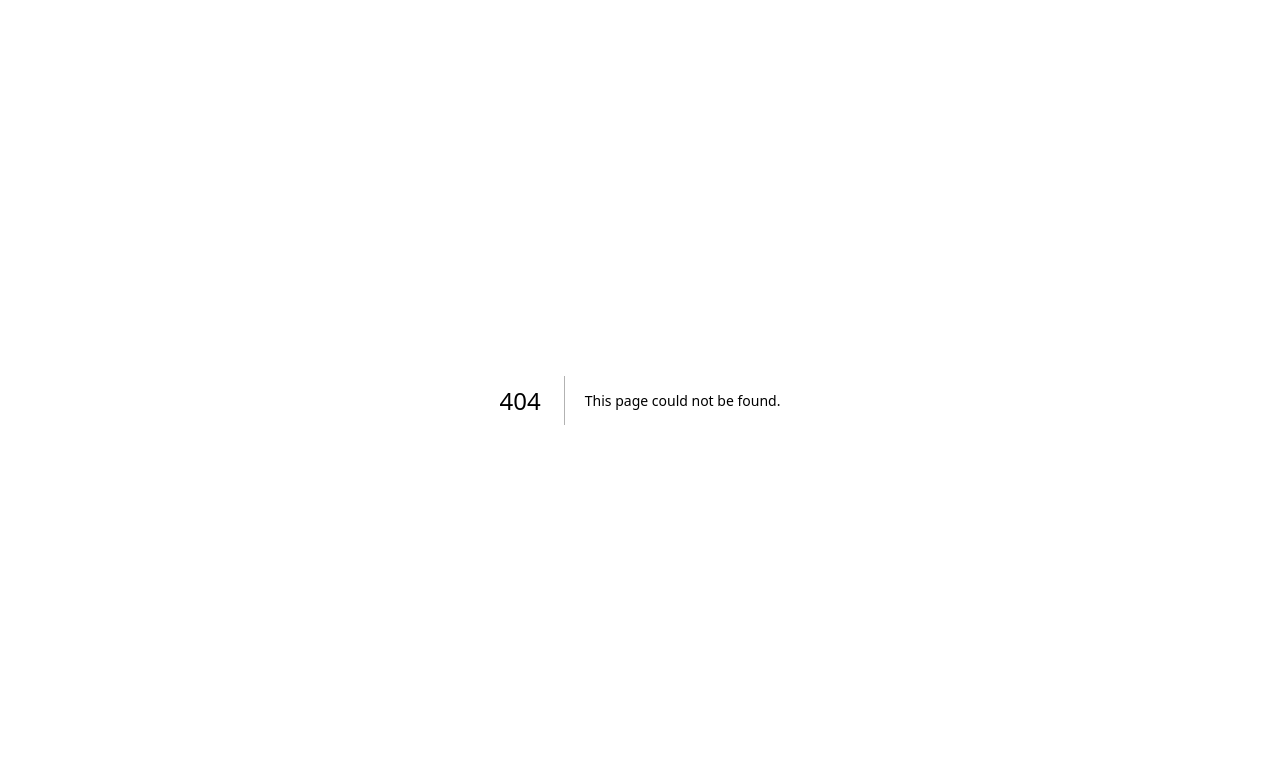
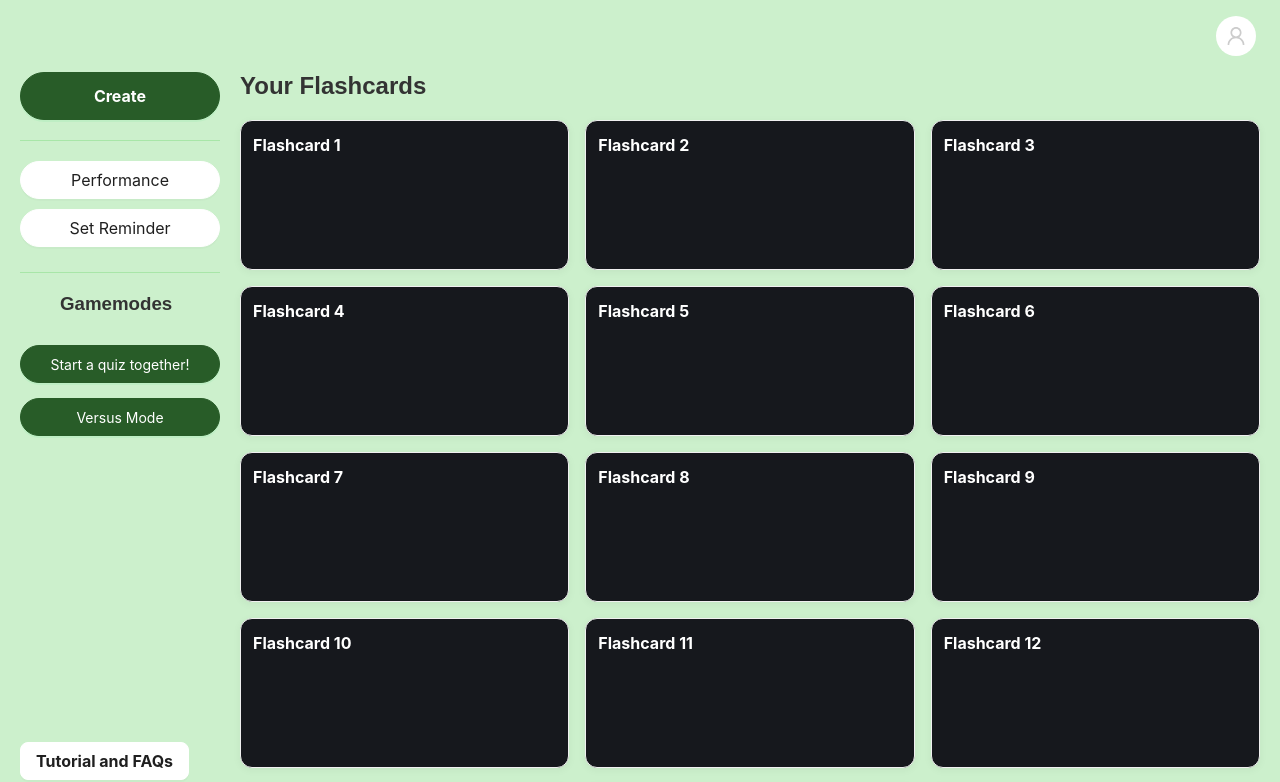
Before and after one commit to KlrShaK/MemoryDeck-Client, a Next.js app: page /home in a window 1280 px wide. Before the commit this address had no page. Shown: the top 782 px of the page. Built offline with nearby package versions, Linux system fonts and the light colour scheme; what @ant-design/nextjs-registry would draw is missing.

Commit message:
Create flashcard display component with scrolling functionality

```diff
--- /dev/null
+++ b/app/home/page.tsx
@@ -0,0 +1,232 @@
+"use client";
+
+import React, { useState, useEffect } from 'react';
+import { Button, Card, Row, Col, Avatar, Dropdown, Spin } from 'antd';
+import { EllipsisOutlined, UserOutlined } from '@ant-design/icons';
+import { useRouter } from 'next/navigation';
+
+// Simple Flashcard type
+interface Flashcard {
+  id: number;
+  title: string;
+  content: string;
+}
+
+const FlashcardPage = () => {
+  const router = useRouter();
+  const [loading, setLoading] = useState<boolean>(true);
+  const [flashcards, setFlashcards] = useState<Flashcard[]>([]);
+
+  // Load all flashcards at once
+  useEffect(() => {
+    setTimeout(() => {
+      const dummyData: Flashcard[] = Array(24).fill(null).map((_, index) => ({
+        id: index + 1,
+        title: `Flashcard ${index + 1}`,
+        content: `Content for flashcard ${index + 1}`
+      }));
+      setFlashcards(dummyData);
+      setLoading(false);
+    }, 500);
+  }, []);
+
+  // Navigation to quiz screen when clicking a flashcard
+  const handleFlashcardClick = (id: number) => {
+    router.push(`/flashcards/quiz/${id}`);
+  };
+
+  // Sidebar buttons
+  const handleCreateClick = () => {
+    console.log("Create button clicked");
+  };
+
+  const handlePerformanceClick = () => {
+    console.log("Performance button clicked");
+  };
+
+  const handleSetReminderClick = () => {
+    console.log("Set Reminder button clicked");
+  };
+
+  const handleQuizClick = () => {
+    console.log("Quiz button clicked");
+  };
+
+  const handleVersusClick = () => {
+    console.log("Versus Mode button clicked");
+  };
+
+  const handleTutorialClick = () => {
+    console.log("Tutorial button clicked");
+  };
+
+  const handleProfileClick = () => {
+    console.log("Profile button clicked");
+  };
+
+  return (
+    <div style={{ backgroundColor: '#ccf0cc', minHeight: '100vh', padding: '0' }}>
+      {/* Header with user profile */}
+      <div style={{
+        display: 'flex',
+        justifyContent: 'flex-end',
+        padding: '16px 24px',
+        backgroundColor: '#ccf0cc'
+      }}>
+        <Avatar
+          size={40}
+          icon={<UserOutlined />}
+          style={{ backgroundColor: '#fff', color: '#ccc', cursor: 'pointer' }}
+          onClick={handleProfileClick}
+        />
+      </div>
+
+      {/* Main content */}
+      <div style={{ display: 'flex', padding: '0 20px' }}>
+        {/* Sidebar */}
+        <div style={{ width: '200px', marginRight: '20px' }}>
+          <Button
+            type="primary"
+            onClick={handleCreateClick}
+            style={{
+              width: '100%',
+              marginBottom: '20px',
+              height: '48px',
+              backgroundColor: '#285c28',
+              borderColor: '#285c28',
+              borderRadius: '24px',
+              fontWeight: 'bold'
+            }}
+          >
+            Create
+          </Button>
+
+          <div style={{ borderTop: '1px solid #a8e6a8', marginBottom: '20px' }}></div>
+
+          <Button
+            type="default"
+            onClick={handlePerformanceClick}
+            style={{
+              width: '100%',
+              marginBottom: '10px',
+              backgroundColor: 'white',
+              borderColor: 'white',
+              borderRadius: '24px'
+            }}
+          >
+            Performance
+          </Button>
+
+          <Button
+            type="default"
+            onClick={handleSetReminderClick}
+            style={{
+              width: '100%',
+              marginBottom: '25px',
+              backgroundColor: 'white',
+              borderColor: 'white',
+              borderRadius: '24px'
+            }}
+          >
+            Set Reminder
+          </Button>
+
+          <div style={{ borderTop: '1px solid #a8e6a8', marginBottom: '20px' }}></div>
+
+          <h3 style={{ margin: '20px 0px 30px 40px', color: '#333'}}>Gamemodes</h3>
+
+          <Button
+            type="primary"
+            onClick={handleQuizClick}
+            style={{
+              width: '100%',
+              marginBottom: '15px',
+              backgroundColor: '#285c28',
+              borderColor: '#285c28',
+              borderRadius: '24px',
+              fontWeight: 'normal',
+              fontSize: '14px'
+            }}
+          >
+            Start a quiz together!
+          </Button>
+
+          <Button
+            type="primary"
+            onClick={handleVersusClick}
+            style={{
+              width: '100%',
+              marginBottom: '15px',
+              backgroundColor: '#285c28',
+              borderColor: '#285c28',
+              borderRadius: '24px',
+              fontWeight: 'normal',
+              fontSize: '14px'
+            }}
+          >
+            Versus Mode
+          </Button>
+
+          <div style={{ position: 'fixed', bottom: '20px' }}>
+            <Button
+              type="default"
+              onClick={handleTutorialClick}
+              style={{
+                backgroundColor: 'white',
+                borderColor: 'white',
+                borderRadius: '8px',
+                fontWeight: 'bold'
+              }}
+            >
+              Tutorial and FAQs
+            </Button>
+          </div>
+        </div>
+
+        {/* Flashcard Grid with natural scrolling */}
+        <div style={{ flex: 1 }}>
+          <h2 style={{ marginBottom: '20px', color: '#333' }}>Your Flashcards</h2>
+
+          {loading ? (
+            <div style={{ textAlign: 'center', padding: '40px' }}>
+              <Spin size="large" />
+            </div>
+          ) : (
+            <Row gutter={[16, 16]}>
+              {flashcards.map(flashcard => (
+                <Col xs={24} sm={12} md={8} key={flashcard.id}>
+                  <Card
+                    style={{
+                      height: '150px',
+                      borderRadius: '12px',
+                      cursor: 'pointer',
+                      boxShadow: '0 2px 8px rgba(0,0,0,0.05)'
+                    }}
+                    styles={{
+                      body: {
+                        padding: '12px',
+                        height: '100%'
+                      }
+                    }}
+                    onClick={() => handleFlashcardClick(flashcard.id)}
+                  >
+                    <div style={{
+                      display: 'flex',
+                      flexDirection: 'column',
+                      justifyContent: 'space-between',
+                      height: '100%'
+                    }}>
+                      <div style={{ fontWeight: 'bold', fontSize: '16px' }}>{flashcard.title}</div>
+                    </div>
+                  </Card>
+                </Col>
+              ))}
+            </Row>
+          )}
+        </div>
+      </div>
+    </div>
+  );
+};
+
+export default FlashcardPage;
```
